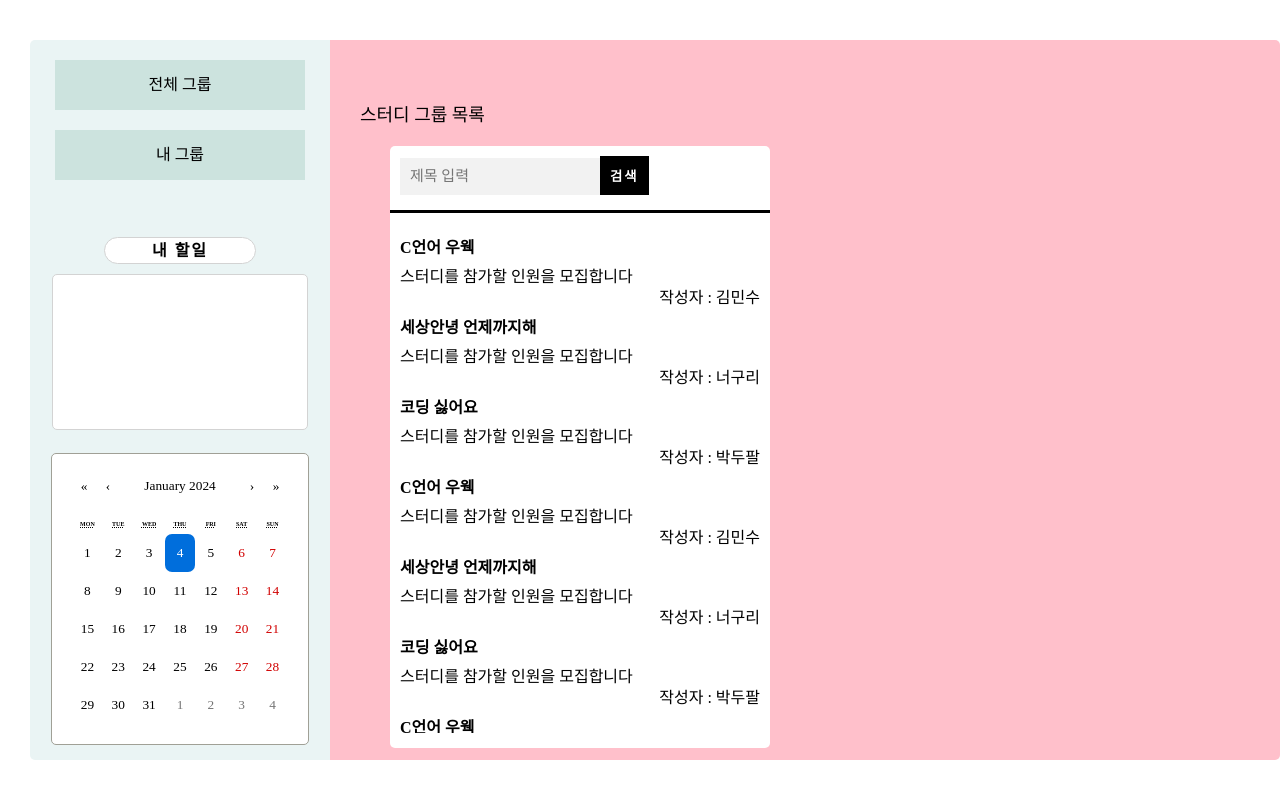
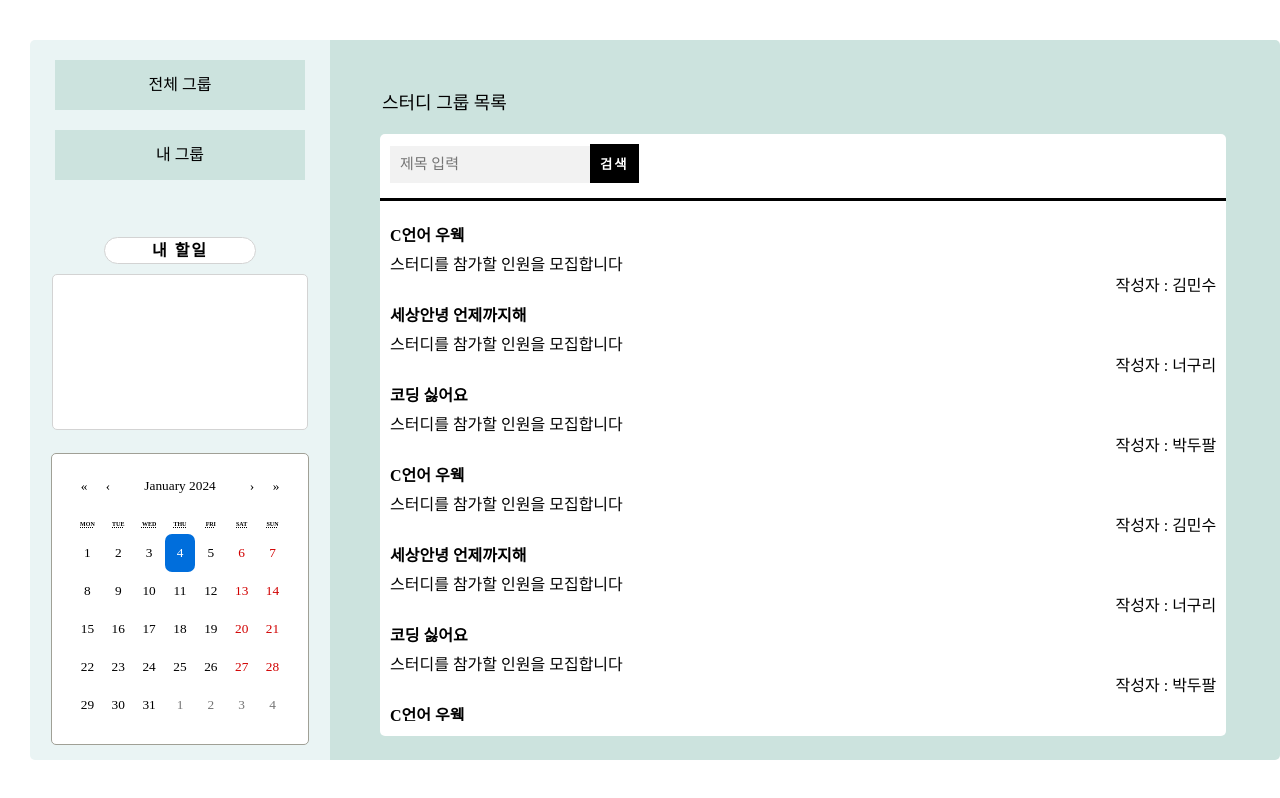
Before and after one commit to iam6ukk/qstudy_front, a React (Create React App) app: page /main in a window 1280 px wide. Built offline with nearby package versions, Linux system fonts and the light colour scheme; a web font is replaced by a local one.

Commit message:
스터디 목록 너비 조정

```diff
--- a/src/components/group/css/group.module.css
+++ b/src/components/group/css/group.module.css
@@ -1,6 +1,6 @@
 .mygroup {
   background-color: white;
-    width: 80%;
+  width: 93%;
   margin-left: 30px;
   border-radius: 5px;
   overflow: hidden;
@@ -57,7 +57,6 @@
   background-color: rgba(236, 236, 236, 0.74);
 }
 
-
 .group_list {
   max-height: 500px;
   overflow: auto;
--- a/src/pages/main/board.js
+++ b/src/pages/main/board.js
@@ -55,7 +55,7 @@ const Board = () => {
   return (
     <div className={styles.board_container}>
       <div className={styles.board_groups}>
-        <lael>스터디 그룹 목록</lael>
+        <p>스터디 그룹 목록</p>
         <GroupList></GroupList>
       </div>
     </div>
--- a/src/pages/main/css/board.module.css
+++ b/src/pages/main/css/board.module.css
@@ -1,40 +1,15 @@
 .board_container {
   width: 100%;
   display: flex;
-  flex-direction: row;
-}
-
-.board_sub {
-  width: 50%;
-  margin-top: 30px;
-  padding: 30px;
-}
-.board_todo {
-  margin-bottom: 10px;
-  label {
-    display: block;
-    font-size: 18px;
-    margin-bottom: 5px;
-  }
-  textarea {
-    width: 340px;
-    height: 200px;
-    font-size: 16px;
-    resize: none;
-  }
 }
 
 .board_groups {
-  width: 50%;
-  margin-top: 30px;
-  padding: 30px;
+  width: 100%;
+  margin-top: 10px;
+  padding: 20px;
 
-  lael {
+  p {
     font-size: 18px;
-  }
-  li {
-    margin-top: 5px;
-    list-style-type: none;
-    border-bottom: 1px solid #fff;
+    margin-left: 32px;
   }
 }
--- a/src/pages/main/css/mainPage.module.css
+++ b/src/pages/main/css/mainPage.module.css
@@ -22,7 +22,7 @@
   height: 90%;
   max-height: 1200px;
   min-height: 700px;
-    background-color: pink;
+  background-color: #cce3de;
   border-top-right-radius: 5px;
   border-bottom-right-radius: 5px;
 }
```
Lines whose indentation alone changed are shown as unchanged.
